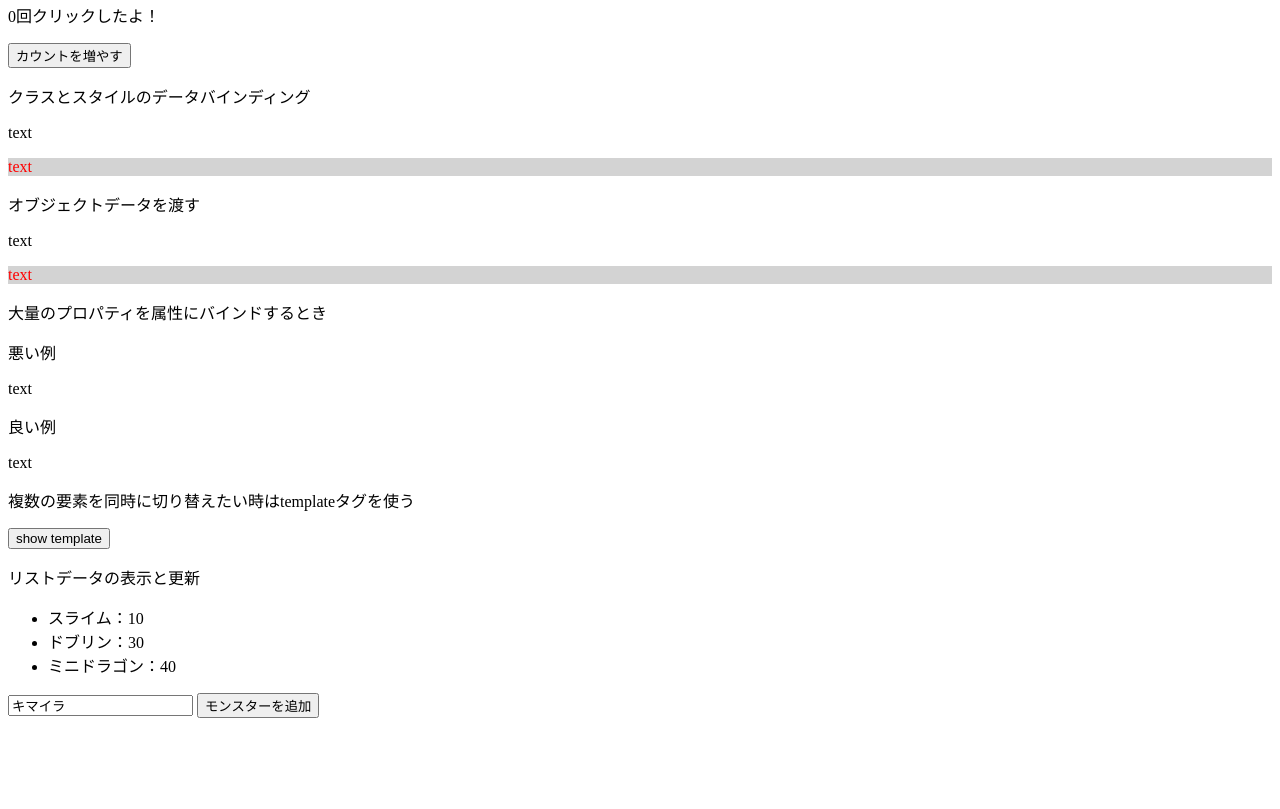
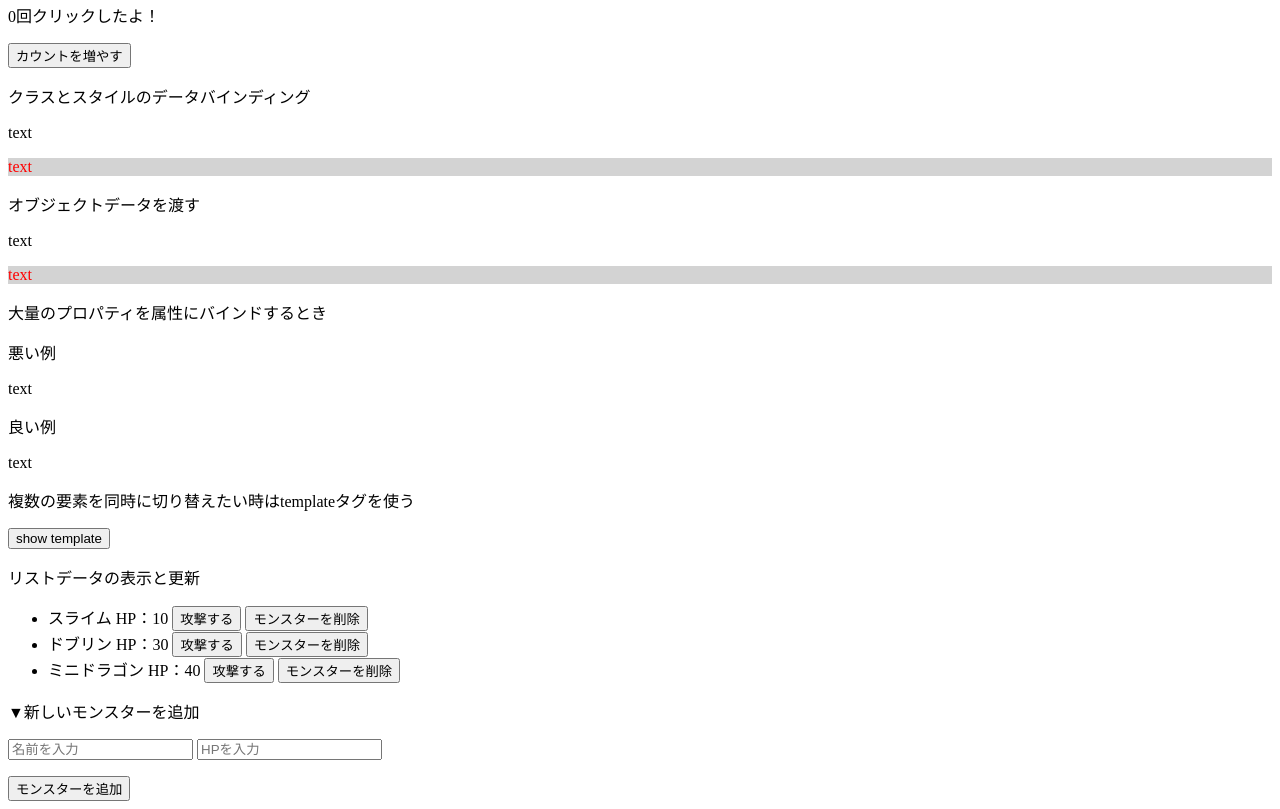
Before and after one commit to tanimotohikari/vue, a plain HTML site: page index.html in a window 1280 px wide. Shown: the part 1064-1873 px from the top of the page. Before the commit the page ends 1790 px from the top, so only its background shows below. Drawn offline with nearby package versions, Linux system fonts and the light colour scheme.

Commit message:
input v-model など

```diff
--- a/index.html
+++ b/index.html
@@ -8,7 +8,7 @@
   <link rel='stylesheet' href='main.css'>
 </head>
 <body>
-  <div id='app'>
+  <div id='app' v-cloak>
     <p>▼inputに入力されたものをバインディング</p>
     <p>{{ message }}</p>
     <input type='text' v-model='message'>
@@ -80,12 +80,18 @@
 
     <p>リストデータの表示と更新</p>
     <ul>
-      <li v-for='item in monsterList' v-bind:key='item.id'>
-        {{ item.name}}：{{ item.hp }}
+      <li v-for='(item, index) in monsterList' v-bind:key='item.id'>
+        {{ item.name}} HP：{{ item.hp }}
+        <span v-if='item.hp === 0'>死亡</span>
+        <button v-if='item.hp !== 0' v-on:click='attackMonster(index)'>攻撃する</button>
+        <button v-on:click='removeMonster(index)'>モンスターを削除</button>
       </li>
     </ul>
 
-    <input v-model='name'>
+    <p>▼新しいモンスターを追加</p>
+    <input v-model='name' type='text' placeholder='名前を入力'>
+    <input v-model='hp' type='text' placeholder='HPを入力'>
+    <p>{{ this.name }}</p>
     <button v-on:click='addMonster'>モンスターを追加</button>
   </div>
   <script src='https://cdn.jsdelivr.net/npm/vue@2.5.13'></script>
--- a/main.css
+++ b/main.css
@@ -7,3 +7,15 @@
 .v-leave-to {
   opacity: 0;
 }
+
+@keyframes cloak-in {
+  0% { opacity: 0; }
+}
+
+#app {
+  animation: cloak-in 2s;
+}
+
+#app[v-cloak] {
+  opacity: 0;
+}
--- a/main.js
+++ b/main.js
@@ -60,7 +60,8 @@ var app = new Vue({
     /*
       リストデータの表示と更新
     */
-    name: 'キマイラ',
+    name: '',
+    hp: '',
     monsterList: [
       { id: 1, name: 'スライム', hp: 10 },
       { id: 2, name: 'ドブリン', hp: 30 },
@@ -100,8 +101,20 @@ var app = new Vue({
       this.monsterList.push({
         id: maxId + 1,
         name: this.name,
-        hp: 500
+        hp: this.hp
       })
+    },
+    /*
+      リストから削除する
+    */
+    removeMonster: function(index) {
+      this.monsterList.splice(index, 1)
+    },
+    /*
+      モンスターを攻撃する
+    */
+    attackMonster: function(index) {
+      this.monsterList[index].hp -= 10
     }
   }
 })
```
Also changed, not shown: 1 other file.
